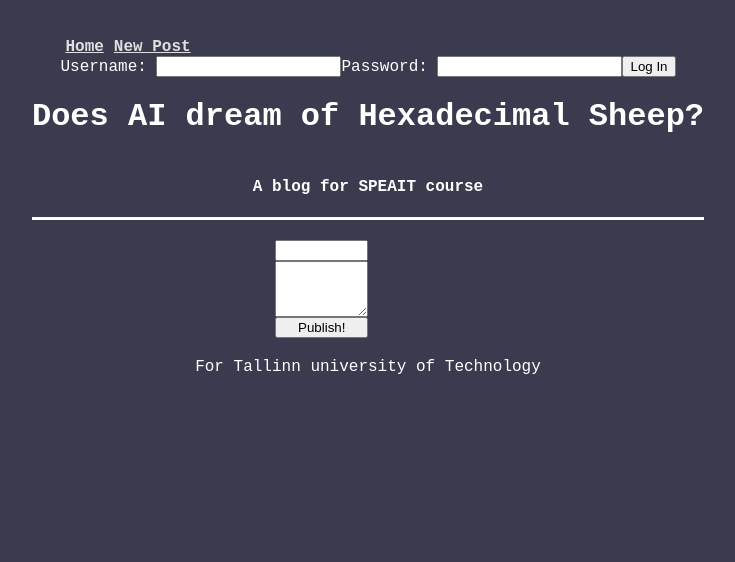
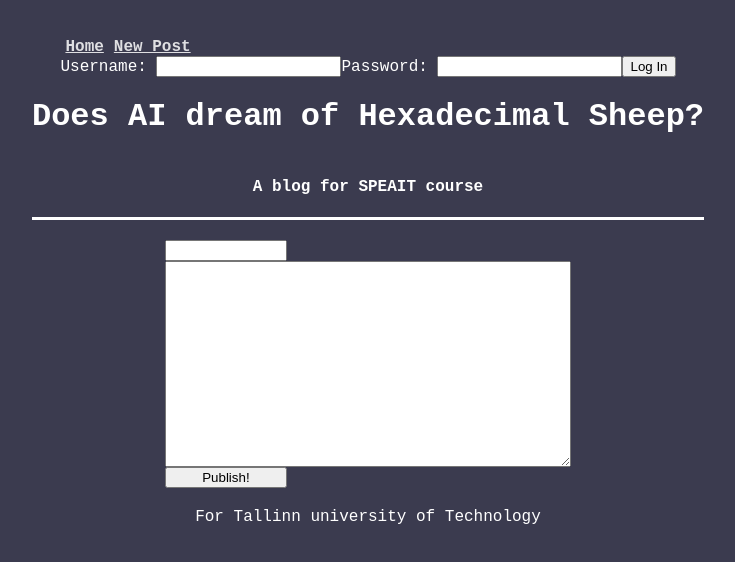
Before and after one commit to M0rdhau/SPEAIT_FRONT, a React (Create React App) app: page /createNew in a window 1280 px wide. Shown: the top 562 px of the page, without its empty margins (272-1007 px from the left). Built offline with nearby package versions, Linux system fonts and the light colour scheme.

Commit message:
made some changes to editor

```diff
--- a/src/components/PostForm.js
+++ b/src/components/PostForm.js
@@ -1,18 +1,22 @@
 import React from 'react'
 import postService from '../services/posts'
 import { useSelector } from 'react-redux'
+import { useField } from '../hooks'
+import marked from 'marked'
 
 const PostForm = () => {
   const userInfo = useSelector(state => state.user)
+  const postTitle = useField('postTitle')
+  const postBody = useField('postBody')
 
   const publishPost = (event) => {
     event.preventDefault()
-    const content = event.target.posttext.value
-    const title = event.target.title.value
+    const content = postBody.value
+    const title = postTitle.value
     const author = userInfo.username
     const userToken = userInfo.token
-    event.target.title.value = ''
-    event.target.posttext.value = ''
+    postTitle.clear()
+    postBody.clear()
     const postToCreate = {
       content,
       title,
@@ -22,13 +26,18 @@ const PostForm = () => {
     postService.createPost(postToCreate)
   }
 
+  const styleElem = {
+    'width': '60%'
+  }
+
   return (
-    <div>
+    <div style={styleElem} >
       <form className="postForm" onSubmit={publishPost} >
-        <input name='title' />
-        <textarea name='posttext' />
+        <input name='title' value={postTitle.value} onChange={postTitle.onChange} />
+        <textarea name='posttext' value={postBody.value} onChange={postBody.onChange} />
         <button type='submit'> Publish! </button>
       </form>
+      <div style={{ 'max-width': '100%', width: '100%' }} dangerouslySetInnerHTML={{ __html: marked(postBody.value) }} />
     </div>
   )
 }
--- a/src/components/PostList.js
+++ b/src/components/PostList.js
@@ -26,7 +26,7 @@ const PostList = () => {
             <div className="postBody" key={post.id}>
               <h3>{post.title}</h3>
               <h5>{post.date}</h5>
-              <p>{postBody.substring(1)}... <Link to={`/posts/${post.id}`}>show more</Link></p>
+              <p>{postBody}... <Link to={`/posts/${post.id}`}>show more</Link></p>
             </div>
           )
         } )
--- a/src/index.css
+++ b/src/index.css
@@ -1,6 +1,6 @@
 :root {
     --main-color: #fff;
-    --background-color: #3b3b4f;
+    --bground-color: #3b3b4f;
     --mid-bg-color: #858591;
     --link-color: #dfdfe2;
 }
@@ -10,7 +10,7 @@ body {
     display:flex;
     justify-content: center;
     font-family: 'Courier new', monospace;
-    background-color: var(--background-color);
+    background-color: var(--bground-color);
 }
 
 .mainBody {
@@ -66,7 +66,8 @@ a {
 }
 
 .postForm textarea {
-    height: 50px;
+    min-height: 200px;
+    min-width: 400px;
 }
 
 .postComments {
```
